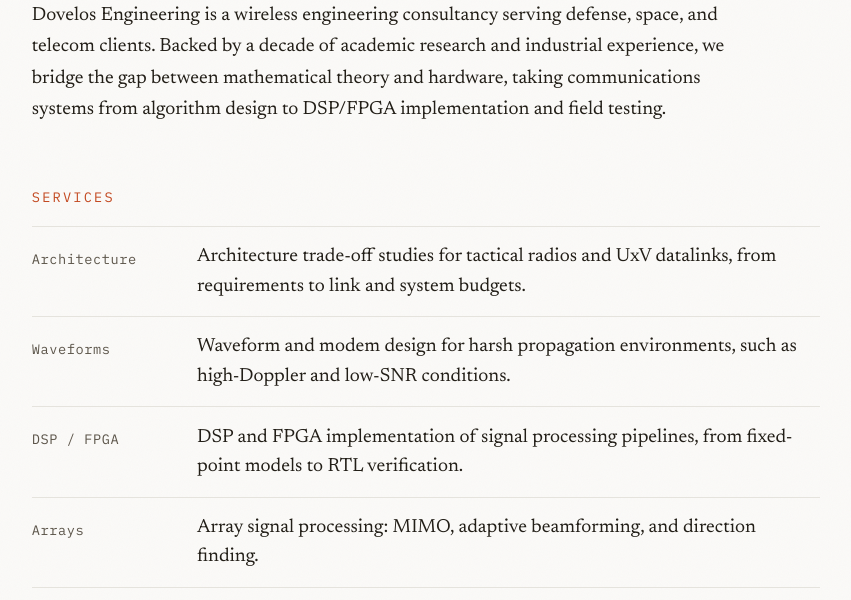
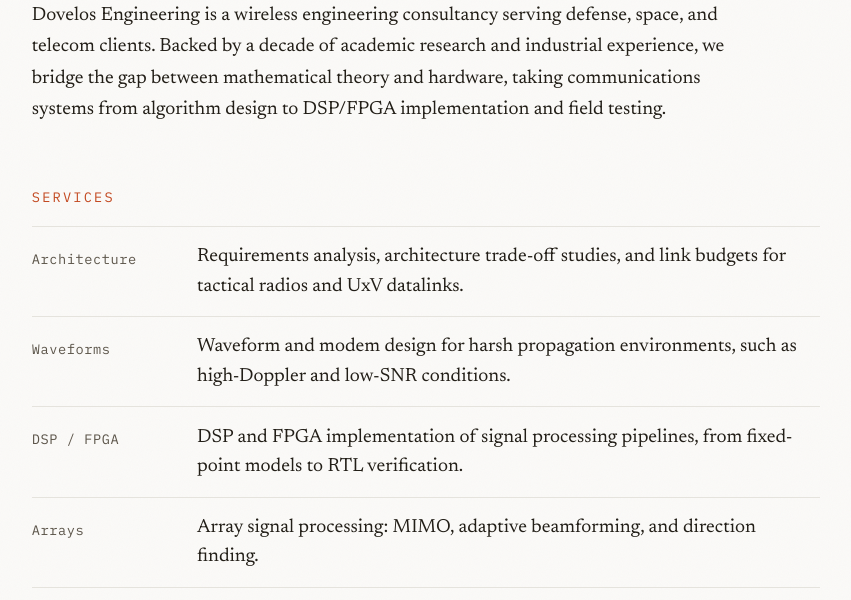
Before and after one commit to kostisdov/kostisdov.github.io, an Astro site: page /consulting in a window 1280 px wide. Shown: the part 196-796 px from the top of the page, without its empty margins (214-1065 px from the left). Built offline with nearby package versions, Linux system fonts and the light colour scheme; Astro itself is replaced by a stand-in of ours.

Commit message:
State the architecture service as concrete deliverables

```diff
--- a/src/pages/consulting.astro
+++ b/src/pages/consulting.astro
@@ -5,7 +5,7 @@ import '../styles/rows.css';
 const services = [
   {
     key: 'Architecture',
-    text: 'Architecture trade-off studies for tactical radios and UxV datalinks, from requirements to link and system budgets.',
+    text: 'Requirements analysis, architecture trade-off studies, and link budgets for tactical radios and UxV datalinks.',
   },
   {
     key: 'Waveforms',
```
